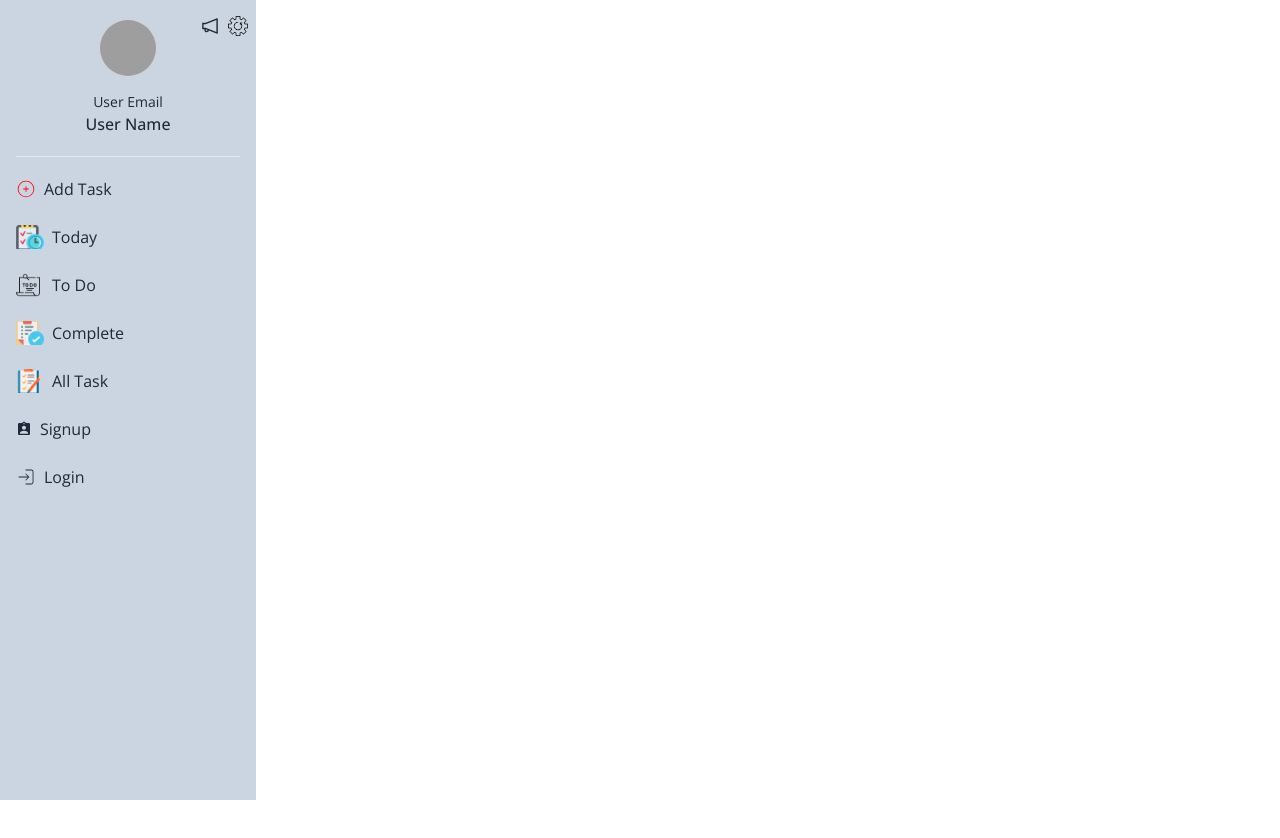
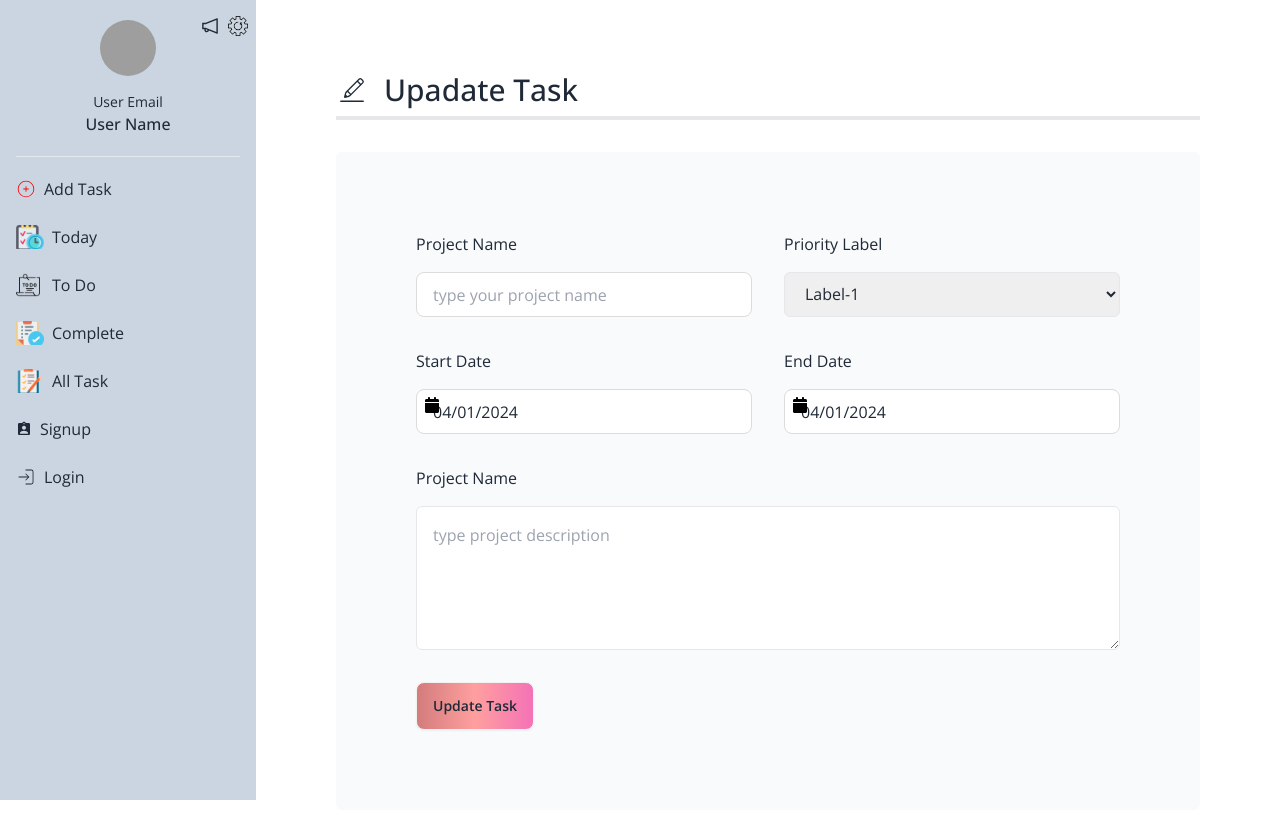
Before and after one commit to habibur-01/Task-Management-Client-, a React (Vite) app: page /updateTask in a window 1280 px wide. Shown: the top 838 px of the page. Before the commit the page ends 800 px from the top, so only its background shows below. Built offline with nearby package versions, Linux system fonts and the light colour scheme; no server answers; grey boxes are pictures that could not be loaded.

Commit message:
updated fuction added on updatetask page

```diff
--- a/src/Pages/AllTask/UpdateTask/UpdateTask.jsx
+++ b/src/Pages/AllTask/UpdateTask/UpdateTask.jsx
@@ -1,10 +1,95 @@
+import { CiEdit } from "react-icons/ci";
+import { useState } from "react";
+import DatePicker from "react-datepicker";
+import "./style.css"
+import "react-datepicker/dist/react-datepicker.css";
+import Swal from "sweetalert2";
+// import useAuth from "../../../hooks/useAuth";
+import useAxiosSecure from "../../../api/AxiosSecure/useAxiosSecure";
+import SectionTitle from "../../../Comonents/Shared/SectionTitle/SectionTitle";
+import { useLocation } from "react-router-dom";
 
 
 const UpdateTask = () => {
+    const location = useLocation()
+    const [startDate, setStartDate] = useState(location.state?.startDate || new Date());
+    const [endDate, setEndDate] = useState(location.state?.endDate || new Date());
+    const axiosSecure = useAxiosSecure()
+    // const { user } = useAuth()
+    // console.log(selectedValue)
+    const [selectedValue, setSelectedValue] = useState(location.state?.priority);
+    console.log(location)
 
+
+    const handleUpdateTask = (e) => {
+        e.preventDefault()
+        const form = e.target
+        const projectName = form.project.value
+        const priority = selectedValue
+        const description = form.description.value
+        const task = { projectName, priority, startDate, endDate, description }
+
+        axiosSecure.patch(`/task/${location.state?._id}`, task)
+            .then(res => {
+                console.log(res.data)
+                if (res?.data?.modifiedCount > 0) {
+                    Swal.fire({
+                        position: "top-end",
+                        icon: "success",
+                        title: "Your task has been added",
+                        showConfirmButton: false,
+                        timer: 1500
+                    });
+                }
+            })
+            .catch(err => {
+                console.log(err)
+                Swal.fire({
+                    position: "top-end",
+                    icon: "warning",
+                    title: "Somthing is wrong!",
+                    showConfirmButton: false,
+                    timer: 1500
+                });
+            })
+    }
     return (
-        <div>
+        <div className="">
+            <SectionTitle icon={<CiEdit size={32} />} title={`Upadate Task`}></SectionTitle>
+            <div className="my-8 bg-slate-50 p-10 md:p-20 rounded-md">
+                <form className=" grid grid-cols-1 md:grid-cols-2 gap-8 taskForm" onSubmit={handleUpdateTask}>
+                    <div className="flex flex-col space-y-4">
+                        <label >Project Name</label>
+                        <input type="text" placeholder="type your project name" name="project" defaultValue={location.state?.projectName} required />
+                    </div>
+                    <div className="flex flex-col space-y-4">
+                        <label >Priority Label</label>
+                        <select className="h-[45px] border-[1px] px-4 rounded-md" onChange={(e) => setSelectedValue(e.target.value)} value={selectedValue} >
+                            <option value={1}>Label-1</option>
+                            <option value={2}>Label-2</option>
+                            <option value={3}>Label-3</option>
 
+                        </select>
+
+                    </div>
+                    <div className="flex flex-col space-y-4">
+                        <label >Start Date</label>
+                        <DatePicker showIcon selected={startDate} onChange={(date) => setStartDate(date)} required />
+                    </div>
+                    <div className="flex flex-col space-y-4">
+                        <label >End Date</label>
+                        <DatePicker showIcon selected={endDate} onChange={(date) => setEndDate(date)} required />
+                    </div>
+                    <div className="flex flex-col space-y-4 md:col-span-2">
+                        <label >Project Name</label>
+                        <textarea type="text" placeholder="type project description" defaultValue={location.state?.description} name="description" className="p-4 h-36 rounded-md border-[1px]" required></textarea>
+                    </div>
+                    <div>
+                        <button className="btn bg-gradient-to-r from-[#d37c7c] via-[#ff9f9f] to-pink-400 hover:btn-secondary">Update Task</button>
+                    </div>
+
+                </form>
+            </div>
         </div>
     );
 };
--- /dev/null
+++ b/src/Pages/AllTask/UpdateTask/style.css
@@ -0,0 +1,7 @@
+.taskForm input{
+   border: 1px solid rgb(221, 220, 220);
+   width: 100%;
+   height: 45px;
+   border-radius: 8px;
+   padding-left: 16px;
+}
```
